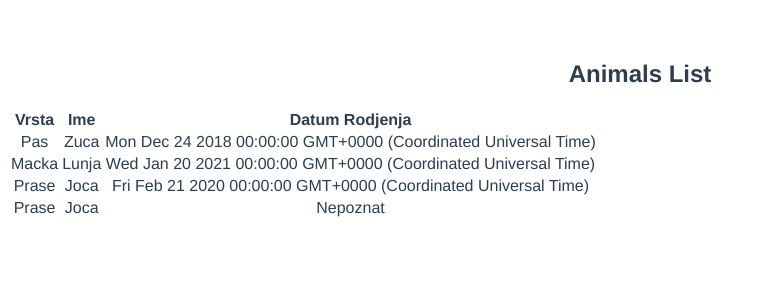
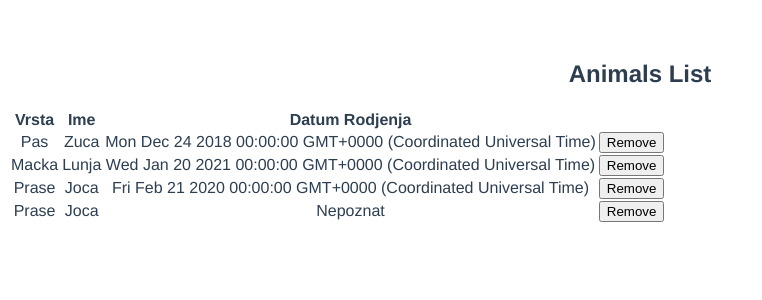
Before and after one commit to nflorijan/vivify-academy-vue-zoo, a Vue app: page / in a window 1280 px wide. Shown: the top 300 px of the page, without its empty margins (0-762 px from the left). Built offline with nearby package versions, Linux system fonts and the light colour scheme.

Commit message:
Ukloni zivotinju iz liste

```diff
--- a/src/components/AnimalsList.vue
+++ b/src/components/AnimalsList.vue
@@ -11,6 +11,7 @@
         <td>{{ animal.vrsta }}</td>
         <td>{{ animal.ime }}</td>
         <td>{{ animal.datumRodjenja ? animal.datumRodjenja: 'Nepoznat' }}</td>
+        <button @click="deleteFromList(index)">Remove</button>
       </tr>
     </table>
   </div>
@@ -27,6 +28,11 @@ export default {
         {vrsta: 'Prase', ime: 'Joca', datumRodjenja: null}
       ]
     }
+  },
+  methods: {
+    deleteFromList(index) {
+      this.animals.splice(index, 1);
+    }
   }
 }
 </script>
```
